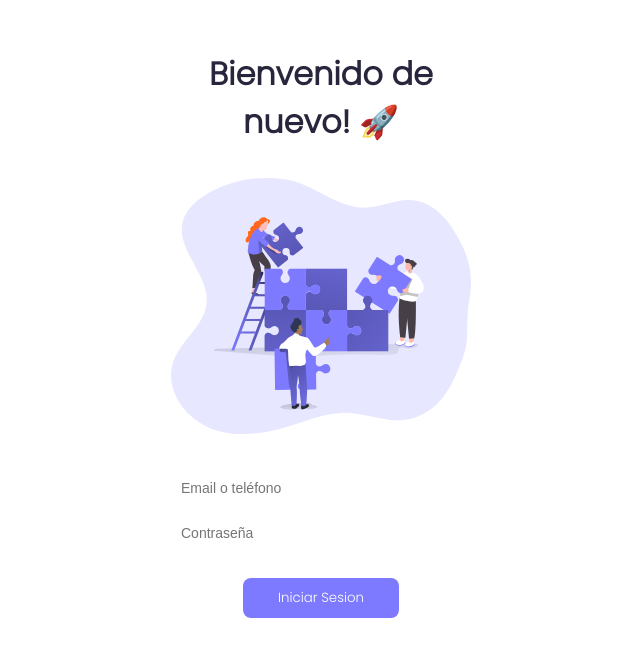
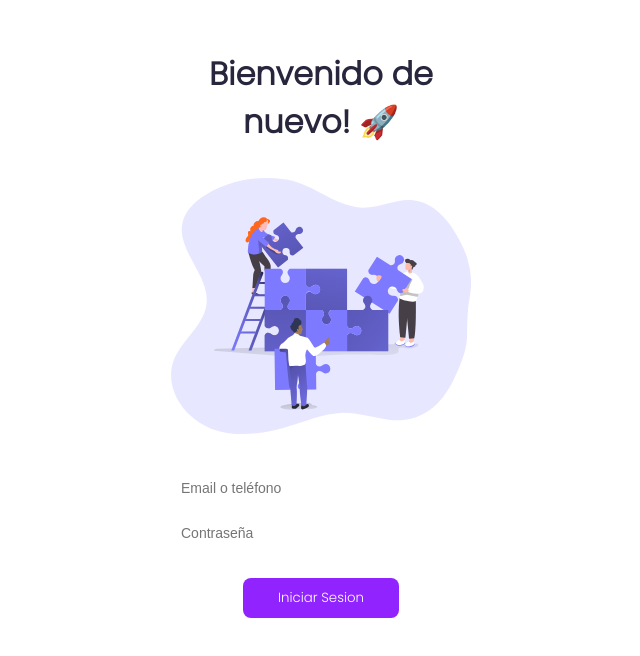
Before and after one commit to ProyectoGrupales/cataloge-client, a Next.js app: page / in a window 1280 px wide. Shown: the top 656 px of the page, without its empty margins (319-959 px from the left). Built offline with nearby package versions, Linux system fonts and the light colour scheme.

Commit message:
style: change few styles

```diff
--- a/src/components/Header/Header.module.scss
+++ b/src/components/Header/Header.module.scss
@@ -7,6 +7,7 @@
 	text-align: center;
 	border-radius: 0px 0px 50px 50px;
 	background-color: $violet;
+
 	min-height: 50px;
 
 	h1 {
--- /dev/null
+++ b/src/components/HeaderCustom/HeaderCustom.module.scss
@@ -0,0 +1,22 @@
+@import '../../styles/config/color.scss';
+
+.container {
+	display: flex;
+	align-items: center;
+	justify-content: center;
+	color: white;
+	min-height: 70px;
+	background-color: $violet;
+	border-radius: 0px 0px 20px 20px;
+	box-shadow: 0px 5px 5px rgba(0, 0, 0, 0.425);
+
+	h1 {
+		font-size: 18px;
+	}
+
+	.iconContainer {
+		position: absolute;
+		top: 10px;
+		right: 15px;
+	}
+}
--- a/src/styles/config/color.scss
+++ b/src/styles/config/color.scss
@@ -1,3 +1,3 @@
 $black: #27263c;
 $label: #818181;
-$violet: #7d7aff;
+$violet: #9123ff;
```
Also changed, not shown: src/components/Header/Header.jsx (+0 -20 lines), src/components/HeaderCustom/HeaderCustom.jsx (added, +15 -0 lines), src/pages/admin/[name]/index.js (+8 -2 lines), src/pages/admin/[name]/settings.js (+6 -9 lines), public/images/settings2.svg.
